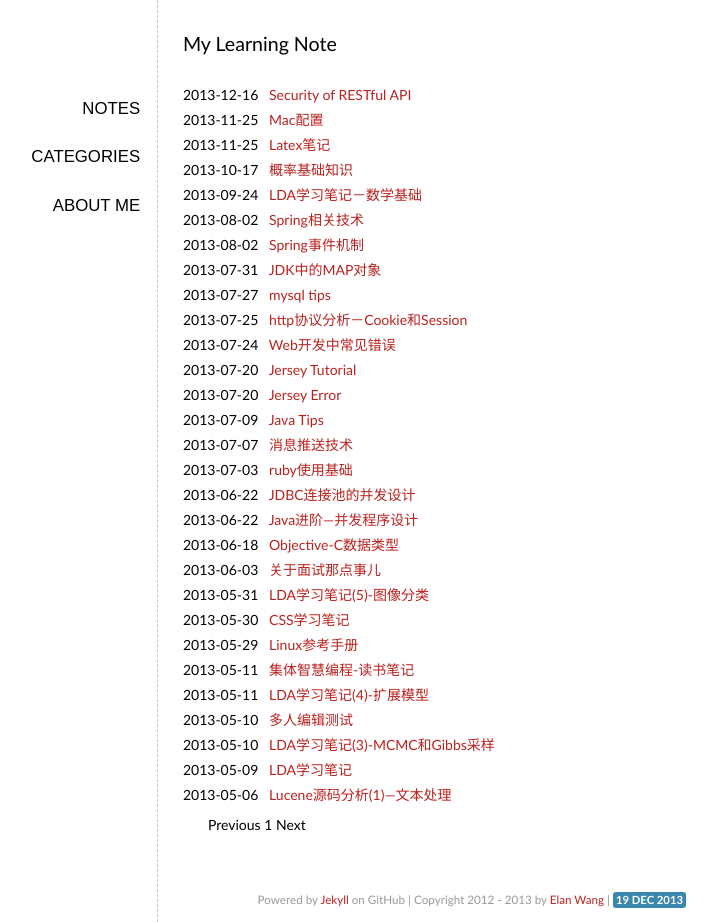
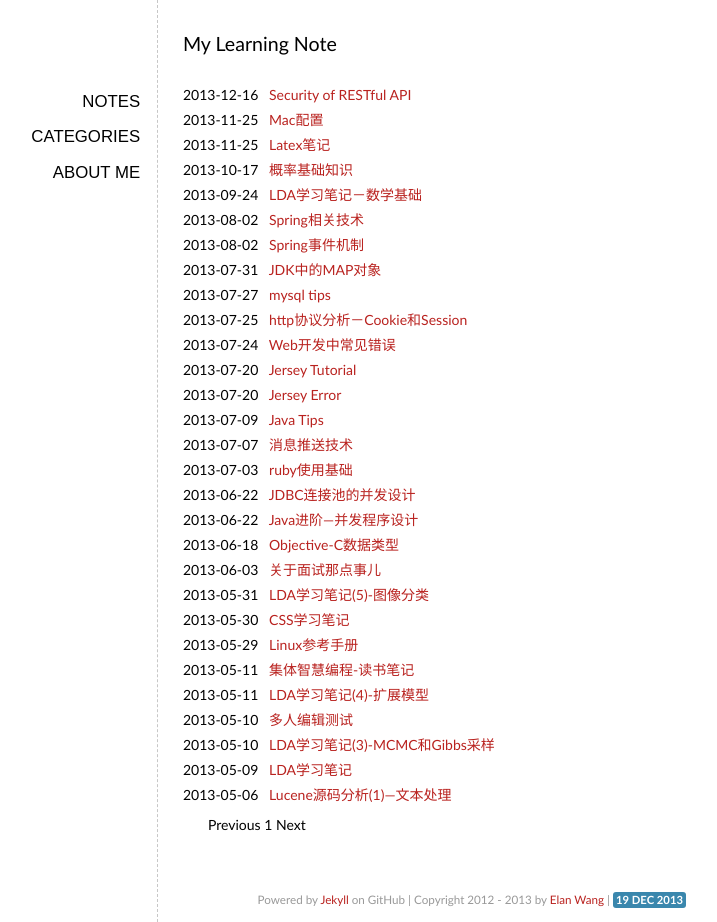
Before and after one commit to elan2wang/note, a Jekyll site: the page built from index.html, in a window 1280 px wide. Shown: the whole page, without its empty margins (245-962 px from the left). Built offline with Jekyll 4.4.1, drawn with Linux system fonts in a browser that asks for light colours; Markdown is read by kramdown in place of the engine named in the settings; the list of posts is cut into pages by our own code.

Commit message:
modify style

```diff
--- a/style/note.css
+++ b/style/note.css
@@ -60,7 +60,7 @@ a:hover {
 #sidebar a{
 	display:block;
 	color:#000000;
-	padding:.7em 1em;
+	padding:.3em 1em;
 	border-radius:5px;
 	text-decoration:none;
 }
```
